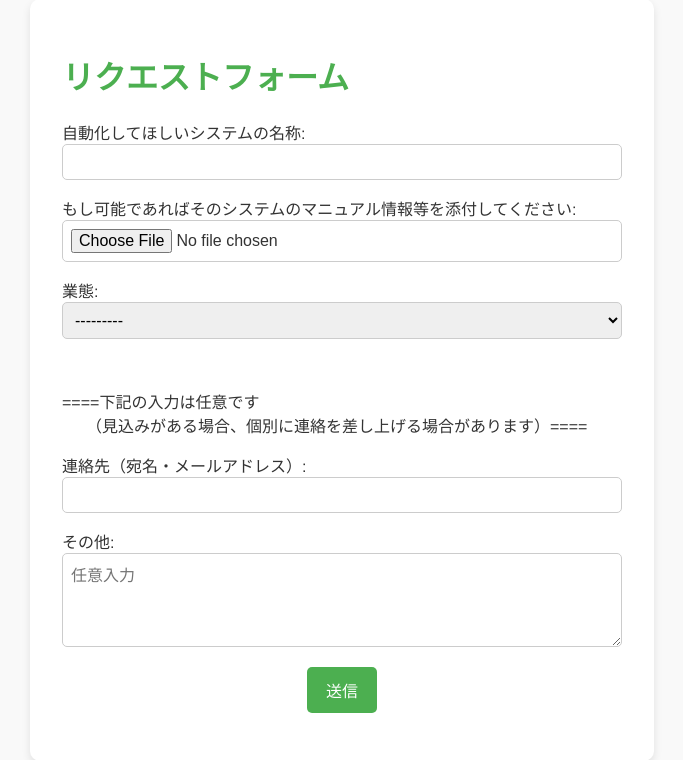
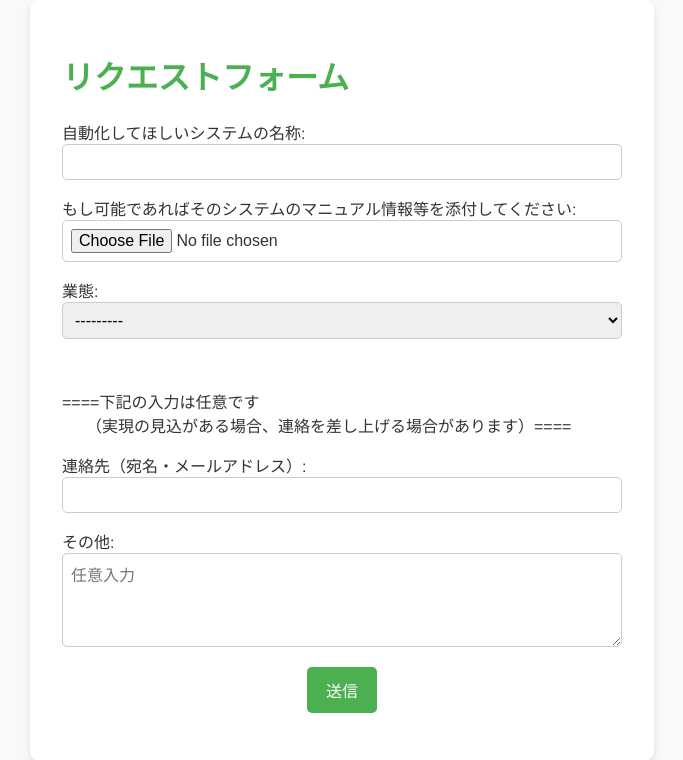
Before and after one commit to kei-a11y/rq8, a Django app: page /info-request/ in a window 1280 px wide. Shown: the part 33-793 px from the top of the page, without its empty margins (298-981 px from the left). Run offline with Django 5.2, Linux system fonts and the light colour scheme.

Commit message:
Update request_form.html

```diff
--- a/info/templates/info/request_form.html
+++ b/info/templates/info/request_form.html
@@ -50,7 +50,7 @@
         </p>
 
 <br>
-        <p margin: auto; >====下記の入力は任意です<br>　　（見込みがある場合、個別に連絡を差し上げる場合があります）====</p>
+        <p margin: auto; >====下記の入力は任意です<br>　　（実現の見込がある場合、連絡を差し上げる場合があります）====</p>
         <p>
             {{ form.contact_info.label_tag }}<br>
             {{ form.contact_info }}
@@ -65,4 +65,5 @@
 </body>
 </html>
 
+
 {% endblock %}
```
